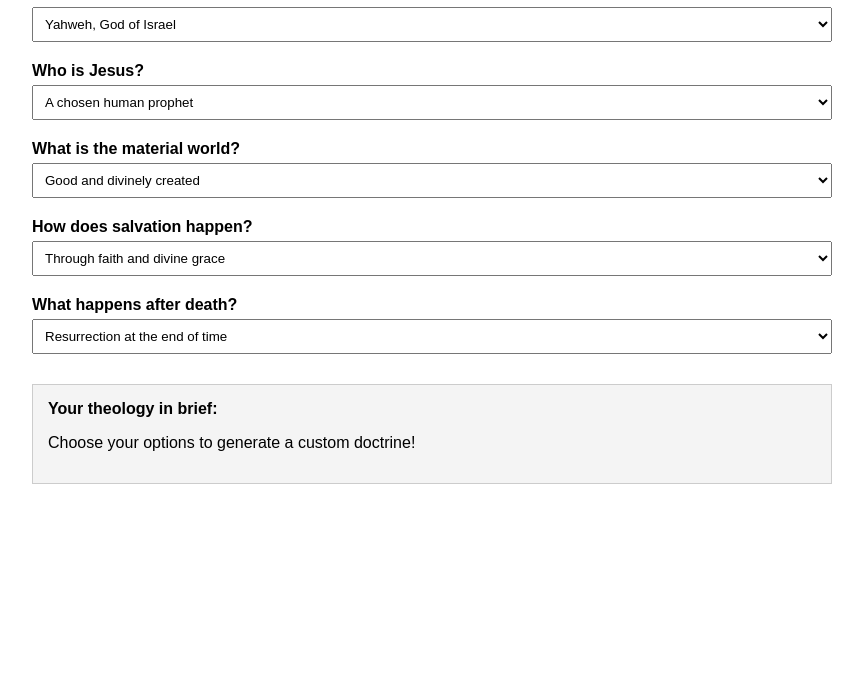
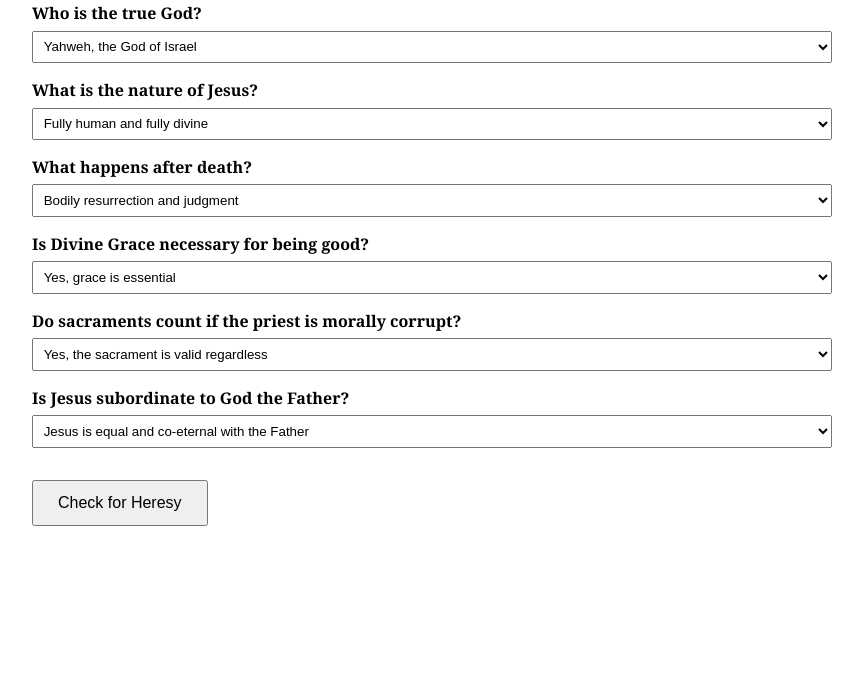
Before and after one commit to rcgphi/early-christian-theologies, a plain HTML site: page index.html in a window 1280 px wide. Shown: the part 116-800 px from the top of the page, without its empty margins (208-1071 px from the left). Drawn offline with Linux system fonts and the light colour scheme.

Commit message:
Update index.html

```diff
--- a/index.html
+++ b/index.html
@@ -2,156 +2,120 @@
 <html lang="en">
 <head>
   <meta charset="UTF-8">
-  <title>Build Your Own Theology</title>
+  <title>Are You Guilty of Heresy?</title>
   <style>
     body {
-      font-family: Arial, sans-serif;
-      padding: 20px;
+      font-family: Georgia, serif;
+      padding: 2em;
       max-width: 800px;
       margin: auto;
     }
-    h1 {
-      text-align: center;
-    }
     label {
       display: block;
-      margin-top: 20px;
+      margin-top: 1em;
       font-weight: bold;
     }
     select {
       width: 100%;
-      padding: 8px;
-      margin-top: 5px;
+      padding: 0.5em;
+      margin-top: 0.5em;
+    }
+    button {
+      margin-top: 2em;
+      padding: 0.75em 1.5em;
+      font-size: 1em;
     }
     #result {
-      margin-top: 30px;
-      padding: 15px;
-      background-color: #f4f4f4;
-      border: 1px solid #ccc;
+      margin-top: 2em;
+      font-size: 1.1em;
+      font-weight: bold;
     }
   </style>
 </head>
 <body>
-  <h1>Build Your Own Theology</h1>
+  <h1>Are You Guilty of Heresy?</h1>
 
   <label for="god">Who is the true God?</label>
   <select id="god">
-    <option value="Yahweh, the God of Israel">Yahweh, God of Israel</option>
-    <option value="a higher divine being above Yahweh">A higher God above Yahweh</option>
-    <option value="the Serpent, the bringer of knowledge">The Serpent, bringer of knowledge</option>
-    <option value="the one God whose Word is Jesus">One God whose Word is Jesus</option>
-    <option value="a totally unknowable divine source">Totally unknowable divine source</option>
+    <option value="yahweh">Yahweh, the God of Israel</option>
+    <option value="serpent">The Serpent, bringer of knowledge</option>
+    <option value="unknown">An Unknown God beyond the creator of this world</option>
   </select>
 
-  <label for="jesus">Who is Jesus?</label>
+  <label for="jesus">What is the nature of Jesus?</label>
   <select id="jesus">
-    <option value="a chosen human prophet">A chosen human prophet</option>
-    <option value="fully divine and fully human">Fully divine and fully human</option>
-    <option value="a divine being who only appeared human">Only appeared human</option>
-    <option value="a created divine being, not eternal">Created divine being</option>
-    <option value="a mortal teacher with no divine nature">Merely human, not divine</option>
-  </select>
-
-  <label for="world">What is the material world?</label>
-  <select id="world">
-    <option value="good and divinely created">Good and divinely created</option>
-    <option value="a flawed creation of a lesser being">Made by a lesser being</option>
-    <option value="evil and a prison for the soul">Evil and imprisoning</option>
-    <option value="an illusion or irrelevant to salvation">Illusory and irrelevant</option>
-    <option value="a moral testing ground for the soul">A moral testing ground</option>
-  </select>
-
-  <label for="salvation">How does salvation happen?</label>
-  <select id="salvation">
-    <option value="through faith and divine grace">Through faith and divine grace</option>
-    <option value="through secret knowledge of one's divine origin">Through secret knowledge</option>
-    <option value="by following God's Law">By following the Law</option>
-    <option value="by moral effort and free will">By moral effort alone</option>
-    <option value="through ascetic withdrawal from the world">Through ascetic withdrawal</option>
+    <option value="both">Fully human and fully divine</option>
+    <option value="divine">Only divine, not human</option>
+    <option value="human">Only human, not divine</option>
   </select>
 
   <label for="afterlife">What happens after death?</label>
   <select id="afterlife">
-    <option value="the dead will be resurrected at the end of time">Resurrection at the end of time</option>
-    <option value="souls are judged immediately after death">Judgment of the eternal soul</option>
-    <option value="souls pass through a temporary purification">Temporary purgation</option>
-    <option value="souls reunite with the divine Oneness">Return to divine Oneness</option>
-    <option value="the wicked are annihilated forever">Annihilation of the wicked</option>
+    <option value="resurrection">Bodily resurrection and judgment</option>
+    <option value="annihilation">Annihilation of the wicked</option>
+    <option value="universalism">All return to God eventually</option>
   </select>
 
-  <div id="result">
-    <strong>Your theology in brief:</strong>
-    <p id="output">Choose your options to generate a custom doctrine!</p>
-  </div>
+  <label for="grace">Is Divine Grace necessary for being good?</label>
+  <select id="grace">
+    <option value="yes">Yes, grace is essential</option>
+    <option value="no">No, humans can choose goodness on their own</option>
+  </select>
+
+  <label for="sacraments">Do sacraments count if the priest is morally corrupt?</label>
+  <select id="sacraments">
+    <option value="yes">Yes, the sacrament is valid regardless</option>
+    <option value="no">No, the priest must be pure</option>
+  </select>
+
+  <label for="subordination">Is Jesus subordinate to God the Father?</label>
+  <select id="subordination">
+    <option value="equal">Jesus is equal and co-eternal with the Father</option>
+    <option value="subordinate">Jesus is divine but created and subordinate</option>
+  </select>
+
+  <button onclick="checkHeresy()">Check for Heresy</button>
+  <div id="result"></div>
 
   <script>
-    const profiles = [
-      {
-        name: "Marcionite",
-        god: "a higher divine being above Yahweh",
-        jesus: "a divine being who only appeared human",
-        world: "a flawed creation of a lesser being",
-        salvation: "through faith and divine grace",
-        afterlife: "souls are judged immediately after death"
-      },
-      {
-        name: "Valentinian",
-        god: "a totally unknowable divine source",
-        jesus: "a divine being who only appeared human",
-        world: "evil and a prison for the soul",
-        salvation: "through secret knowledge of one's divine origin",
-        afterlife: "souls reunite with the divine Oneness"
-      },
-      {
-        name: "Adoptionist",
-        god: "Yahweh, the God of Israel",
-        jesus: "a chosen human prophet",
-        world: "good and divinely created",
-        salvation: "by following God's Law",
-        afterlife: "the dead will be resurrected at the end of time"
-      },
-      {
-        name: "Arian",
-        god: "the one God whose Word is Jesus",
-        jesus: "a created divine being, not eternal",
-        world: "good and divinely created",
-        salvation: "through faith and divine grace",
-        afterlife: "souls are judged immediately after death"
-      },
-      {
-        name: "Orthodox",
-        god: "the one God whose Word is Jesus",
-        jesus: "fully divine and fully human",
-        world: "good and divinely created",
-        salvation: "through faith and divine grace",
-        afterlife: "souls are judged immediately after death"
+    function checkHeresy() {
+      const heresies = [];
+      const god = document.getElementById("god").value;
+      const jesus = document.getElementById("jesus").value;
+      const afterlife = document.getElementById("afterlife").value;
+      const grace = document.getElementById("grace").value;
+      const sacraments = document.getElementById("sacraments").value;
+      const subordination = document.getElementById("subordination").value;
+
+      if (god !== "yahweh") {
+        heresies.push("You reject the God of Israel. (Gnostic tendencies)");
       }
-    ];
+      if (jesus === "divine") {
+        heresies.push("You deny Jesus' humanity. (Docetism)");
+      }
+      if (jesus === "human") {
+        heresies.push("You deny Jesus' divinity. (Ebionism or Psilanthropism)");
+      }
+      if (afterlife === "universalism") {
+        heresies.push("You believe in universal salvation. (Origenism)");
+      }
+      if (grace === "no") {
+        heresies.push("You deny the need for divine grace. (Pelagianism)");
+      }
+      if (sacraments === "no") {
+        heresies.push("You invalidate sacraments based on the priest's worthiness. (Donatism)");
+      }
+      if (subordination === "subordinate") {
+        heresies.push("You believe Jesus was created and subordinate. (Arianism)");
+      }
 
-    const selects = document.querySelectorAll('select');
-    const output = document.getElementById('output');
-
-    function matchProfile(selections) {
-      for (const profile of profiles) {
-        const matches = Object.values(profile).slice(1).filter((val, i) => val === selections[i]);
-        if (matches.length === 5) return `You are a <strong>${profile.name}</strong>!`;
-        if (matches.length >= 3) return `You mostly align with <strong>${profile.name}</strong>, though you diverge on some key points.`;
+      const result = document.getElementById("result");
+      if (heresies.length === 0) {
+        result.innerHTML = "✅ You are orthodox. You may proceed to communion.";
+      } else {
+        result.innerHTML = "⚠️ <strong>Heresy Detected!</strong><br><ul><li>" + heresies.join("</li><li>") + "</li></ul>";
       }
-      return "Your theology is unique—a custom blend!";
     }
-
-    selects.forEach(select => {
-      select.addEventListener('change', () => {
-        const selections = Array.from(selects).map(s => s.value);
-        const match = matchProfile(selections);
-        output.innerHTML = `${match}<br><br>
-          You believe that the true God is <strong>${selections[0]}</strong>,
-          that Jesus is <strong>${selections[1]}</strong>,
-          the material world is <strong>${selections[2]}</strong>,
-          salvation comes <strong>${selections[3]}</strong>,
-          and after death, <strong>${selections[4]}</strong>.`;
-      });
-    });
   </script>
 </body>
 </html>
```
